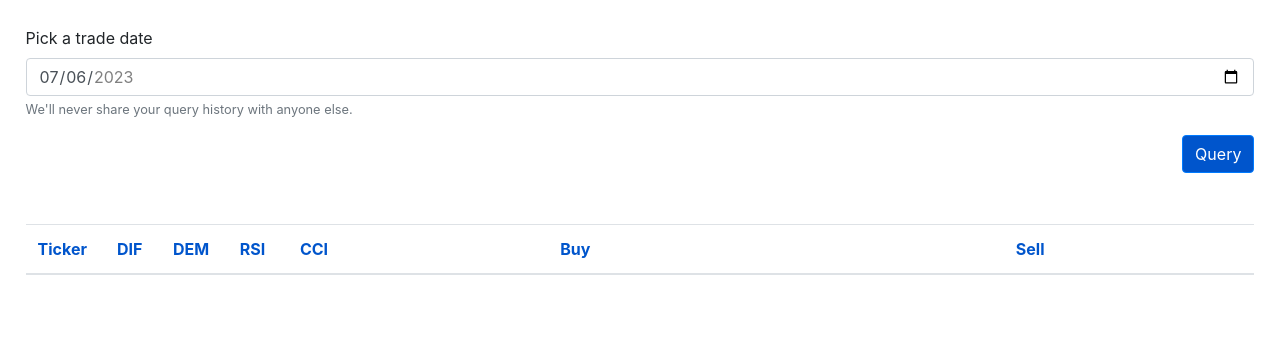
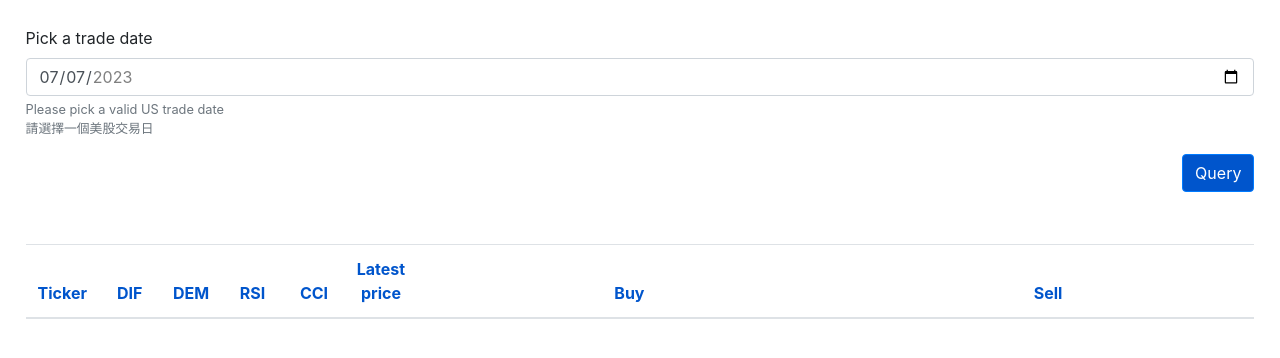
Before and after one commit to kcui23/Longbridge, a Flask app: page /query in a window 1280 px wide. Shown: the part 38-396 px from the top of the page. Run offline with Flask 3, Linux system fonts and the light colour scheme; lists and menus that the app fills with data are empty; some libraries are stand-ins or nearby versions.

Commit message:
Added latest price

```diff
--- a/template/home.html
+++ b/template/home.html
@@ -39,12 +39,12 @@
             color: #0055cc;
         }
 
-        td:nth-child(6) {
+        td:nth-child(7) {
             color: #ff2f92;
             text-align: right;
         }
 
-        td:nth-child(7) {
+        td:nth-child(8) {
             color: #0055cc;
             text-align: right;
         }
@@ -64,10 +64,10 @@
         <div class="form-group">
             <label for="trade_date">Pick a trade date</label>
             <input type="date" id="trade_date" name="trade_date" class="form-control"
-                   value="2023-07-06"
+                   value="2023-07-07"
                    min="2023-06-10" max="2023-12-31" aria-describedby="tickerHelp">
             <small id="tickerHelp" class="form-text text-muted">
-                We'll never share your query history with anyone else.
+                Please pick a valid US trade date<br>請選擇一個美股交易日
             </small>
         </div>
         <div style="text-align: right;">
@@ -85,6 +85,7 @@
             <th style="width: 5%">DEM</th>
             <th style="width: 5%">RSI</th>
             <th style="width: 5%">CCI</th>
+            <th style="width: 5%; font-weight: bold;">Latest price</th>
             <th>Buy</th>
             <th>Sell</th>
         </tr>
```
